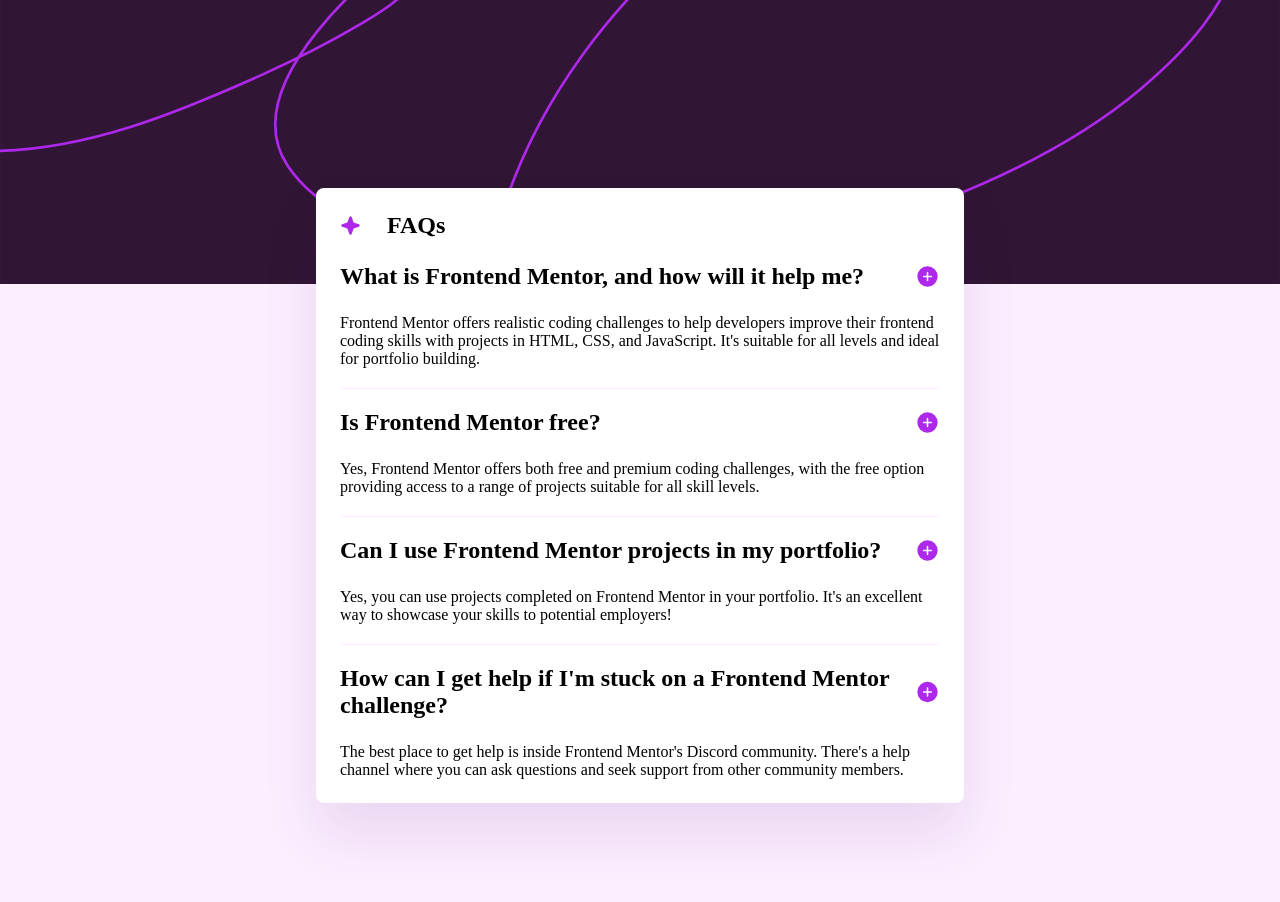
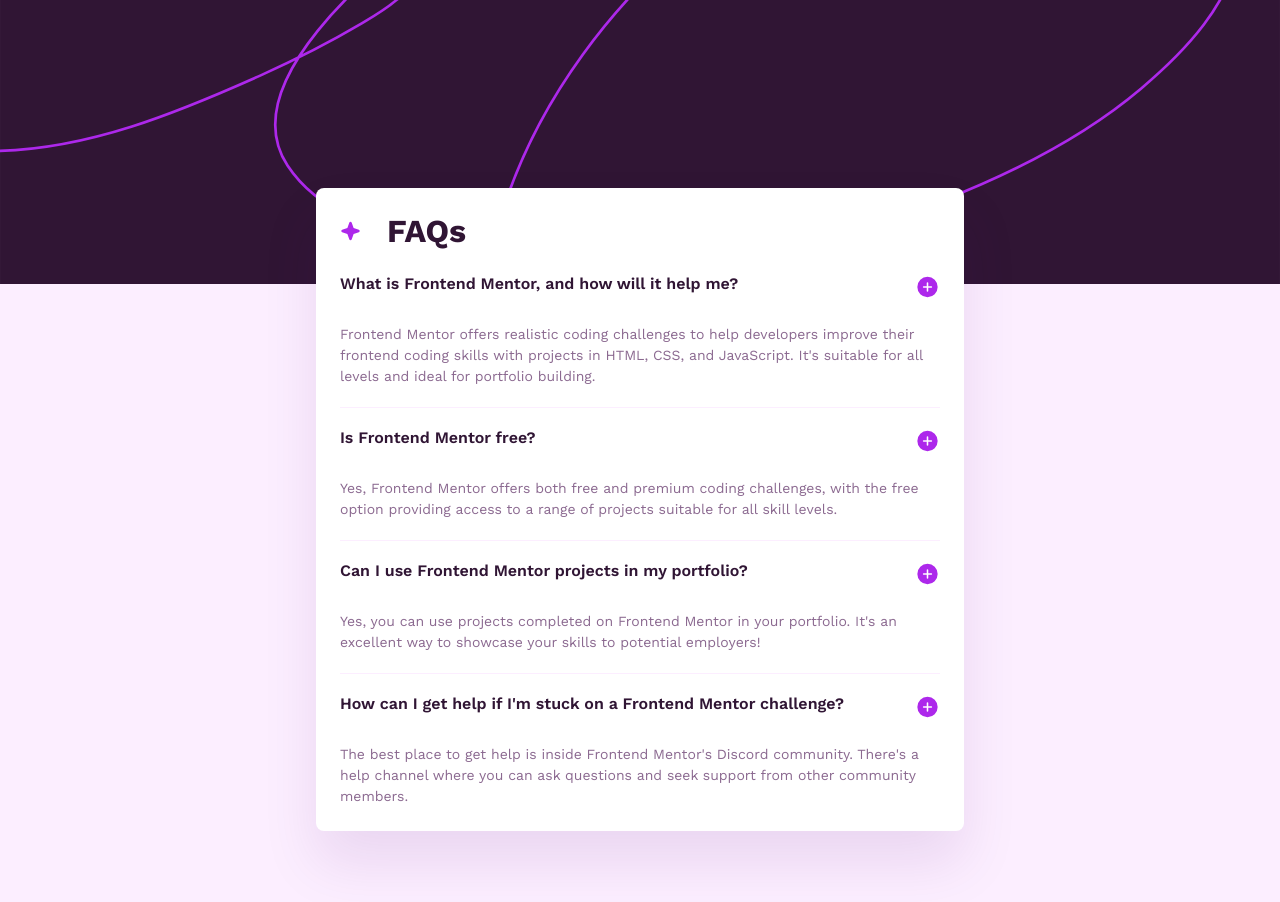
Before and after one commit to NoonPanirSabzi/faq-accordion, a plain HTML site: page index.html in a window 1280 px wide. Drawn offline with nearby package versions, Linux system fonts and the light colour scheme.

Commit message:
style: add typography and text colors

```diff
--- a/index.html
+++ b/index.html
@@ -9,6 +9,12 @@
       type="image/png"
       sizes="32x32"
       href="./assets/images/favicon-32x32.png"
+    />
+    <link rel="preconnect" href="https://fonts.googleapis.com" />
+    <link rel="preconnect" href="https://fonts.gstatic.com" crossorigin />
+    <link
+      href="https://fonts.googleapis.com/css2?family=Work+Sans:wght@100..900&display=swap"
+      rel="stylesheet"
     />
     <link rel="stylesheet" href="style.css" />
     <script src="script.js" defer></script>
@@ -30,7 +36,7 @@
       </picture>
     </header>
     <main>
-      <article class="faq">
+      <article class="faq work-sans">
         <div class="title">
           <img src="assets/images/icon-star.svg" alt="star icon" />
           <h1>FAQs</h1>
--- a/style.css
+++ b/style.css
@@ -1,6 +1,34 @@
 :root {
   --color-bg: rgba(252, 238, 255, 1);
   --color-box-bg: #fff;
+  --color-heading: rgba(48, 21, 52, 1);
+  --color-txt: rgba(139, 105, 144, 1);
+}
+
+/* Typography */
+.work-sans {
+  font-family: "Work Sans", sans-serif;
+  font-optical-sizing: auto;
+  font-style: normal;
+}
+
+h1 {
+  font-size: 2rem;
+  font-weight: 700;
+  color: var(--color-heading);
+}
+
+h2 {
+  font-size: 1rem;
+  font-weight: 600;
+  color: var(--color-heading);
+}
+
+p {
+  font-size: 0.875rem;
+  line-height: 1.5;
+  font-weight: 400;
+  color: var(--color-txt);
 }
 
 /* Layout */
@@ -13,9 +41,7 @@ body {
   background-color: var(--color-bg);
 }
 
-h1,
-h2,
-p {
+:where(h1, h2, p) {
   margin-block: 0;
 }
 
```
